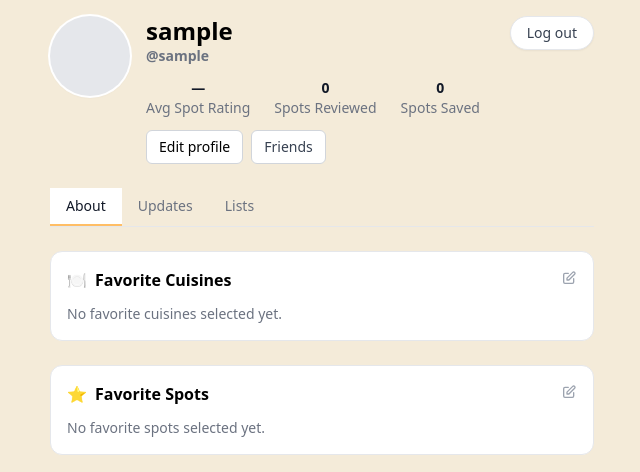
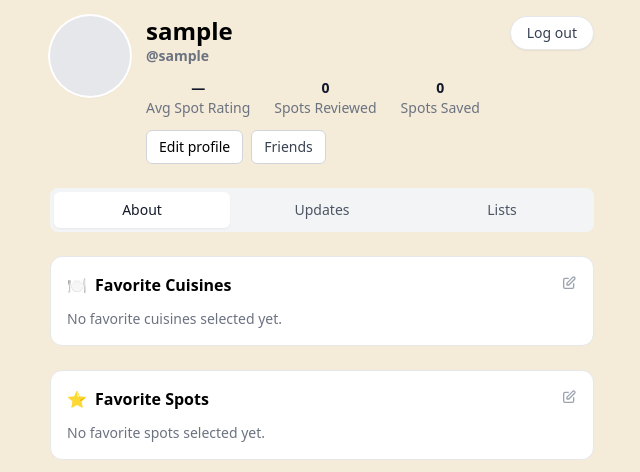
Before and after one commit to ratuja-reddy/oishii, a Django app: page /me/ in a window 1280 px wide. Shown: the top 472 px of the page, without its empty margins (318-958 px from the left). Run offline with Django 5.2, Linux system fonts and the light colour scheme; the visitor is signed in with stand-in values (Sample User, id 1); data comes from the database, SQL or seed files in the repository; data that the repository does not hold is empty; style sheets or scripts are compiled from the project's sources; some libraries are stand-ins or nearby versions.

Commit message:
fix coloring

```diff
--- a/templates/places/review_form.html
+++ b/templates/places/review_form.html
@@ -134,7 +134,7 @@
     <div class="fixed bottom-4 left-0 right-0 px-4">
       <div class="mx-auto max-w-3xl bg-white/90 backdrop-blur rounded-2xl shadow ring-1 ring-black/5 p-3 flex items-center justify-between">
         <a href="{% url 'places:restaurant_detail' restaurant.pk %}" class="text-sm text-gray-600 hover:text-gray-800">Cancel</a>
-        <button id="saveBtn" class="inline-flex items-center gap-2 px-4 py-2 rounded-xl bg-gray-900 text-white hover:bg-black transition disabled:opacity-40 disabled:cursor-not-allowed">
+        <button id="saveBtn" class="inline-flex items-center gap-2 px-4 py-2 rounded-xl bg-gray-900 text-white hover:bg-black transition disabled:opacity-40 disabled:cursor-not-allowed" style="color: white !important;">
           <svg xmlns="http://www.w3.org/2000/svg" class="h-4 w-4" viewBox="0 0 24 24" fill="currentColor"><path d="M12 2a10 10 0 1 0 .001 20.001A10 10 0 0 0 12 2Zm4.707 8.293-5.25 5.25a1 1 0 0 1-1.414 0l-2.25-2.25a1 1 0 1 1 1.414-1.414l1.543 1.543 4.543-4.543a1 1 0 0 1 1.414 1.414Z"/></svg>
           Save review
         </button>
--- a/templates/places/review_tab.html
+++ b/templates/places/review_tab.html
@@ -171,7 +171,7 @@
           <p class="text-sm text-gray-600 mb-2">Drop photos here or click to browse</p>
           <input type="file" name="{{ form.photos.name }}" id="{{ form.photos.id_for_label }}" multiple accept="image/*" class="hidden">
           <button type="button" onclick="document.getElementById('{{ form.photos.id_for_label }}').click()"
-                  class="px-4 py-2 bg-gray-900 text-white rounded-lg hover:bg-gray-800 transition-colors">
+                  class="px-4 py-2 bg-gray-900 text-white rounded-lg hover:bg-gray-800 transition-colors" style="color: white !important;">
             Choose Photos
           </button>
         </div>
@@ -181,7 +181,7 @@
       <!-- Submit Button -->
       <div class="pt-4 border-t border-gray-200">
         <button type="submit"
-                class="w-full px-6 py-3 bg-gray-900 text-white font-medium rounded-lg hover:bg-gray-800 transition-colors">
+                class="w-full px-6 py-3 bg-gray-900 text-white font-medium rounded-lg hover:bg-gray-800 transition-colors" style="color: white !important;">
           <span class="flex items-center justify-center gap-2">
             <svg class="w-4 h-4" fill="none" stroke="currentColor" viewBox="0 0 24 24">
               <path stroke-linecap="round" stroke-linejoin="round" stroke-width="2" d="M12 19l9 2-9-18-9 18 9-2zm0 0v9"></path>
--- a/templates/social/profile_me.html
+++ b/templates/social/profile_me.html
@@ -73,14 +73,14 @@
 
   <!-- Tab Navigation -->
   <div class="mb-6">
-    <div class="flex border-b border-gray-200">
-      <button id="about-tab" class="px-4 py-2 text-sm font-medium text-gray-900 border-b-2 border-indigo-500 bg-white">
+    <div class="flex space-x-1 bg-gray-100 p-1 rounded-lg">
+      <button id="about-tab" class="flex-1 px-4 py-2 text-sm font-medium text-gray-900 bg-white rounded-md transition-all duration-200 shadow-sm">
         About
       </button>
-      <button id="updates-tab" class="px-4 py-2 text-sm font-medium text-gray-500 border-b-2 border-transparent hover:text-gray-700 hover:border-gray-300">
+      <button id="updates-tab" class="flex-1 px-4 py-2 text-sm font-medium text-gray-600 hover:text-gray-900 hover:bg-white rounded-md transition-all duration-200">
         Updates
       </button>
-      <button id="spots-tab" class="px-4 py-2 text-sm font-medium text-gray-500 border-b-2 border-transparent hover:text-gray-700 hover:border-gray-300">
+      <button id="spots-tab" class="flex-1 px-4 py-2 text-sm font-medium text-gray-600 hover:text-gray-900 hover:bg-white rounded-md transition-all duration-200">
         Lists
       </button>
     </div>
@@ -650,17 +650,17 @@ function switchToTab(activeTabId, activeContentId) {
   document.getElementById('spots-content').classList.add('hidden');
 
   // Reset all tabs
-  document.getElementById('about-tab').classList.add('border-transparent', 'text-gray-500');
-  document.getElementById('about-tab').classList.remove('border-indigo-500', 'text-gray-900');
-  document.getElementById('updates-tab').classList.add('border-transparent', 'text-gray-500');
-  document.getElementById('updates-tab').classList.remove('border-indigo-500', 'text-gray-900');
-  document.getElementById('spots-tab').classList.add('border-transparent', 'text-gray-500');
-  document.getElementById('spots-tab').classList.remove('border-indigo-500', 'text-gray-900');
+  document.getElementById('about-tab').classList.add('text-gray-600', 'hover:text-gray-900', 'hover:bg-white');
+  document.getElementById('about-tab').classList.remove('text-gray-900', 'bg-white', 'shadow-sm');
+  document.getElementById('updates-tab').classList.add('text-gray-600', 'hover:text-gray-900', 'hover:bg-white');
+  document.getElementById('updates-tab').classList.remove('text-gray-900', 'bg-white', 'shadow-sm');
+  document.getElementById('spots-tab').classList.add('text-gray-600', 'hover:text-gray-900', 'hover:bg-white');
+  document.getElementById('spots-tab').classList.remove('text-gray-900', 'bg-white', 'shadow-sm');
 
   // Show active content and tab
   document.getElementById(activeContentId).classList.remove('hidden');
-  document.getElementById(activeTabId).classList.add('border-indigo-500', 'text-gray-900');
-  document.getElementById(activeTabId).classList.remove('border-transparent', 'text-gray-500');
+  document.getElementById(activeTabId).classList.add('text-gray-900', 'bg-white', 'shadow-sm');
+  document.getElementById(activeTabId).classList.remove('text-gray-600', 'hover:text-gray-900', 'hover:bg-white');
 }
 
 document.getElementById('about-tab').addEventListener('click', function() {
```
